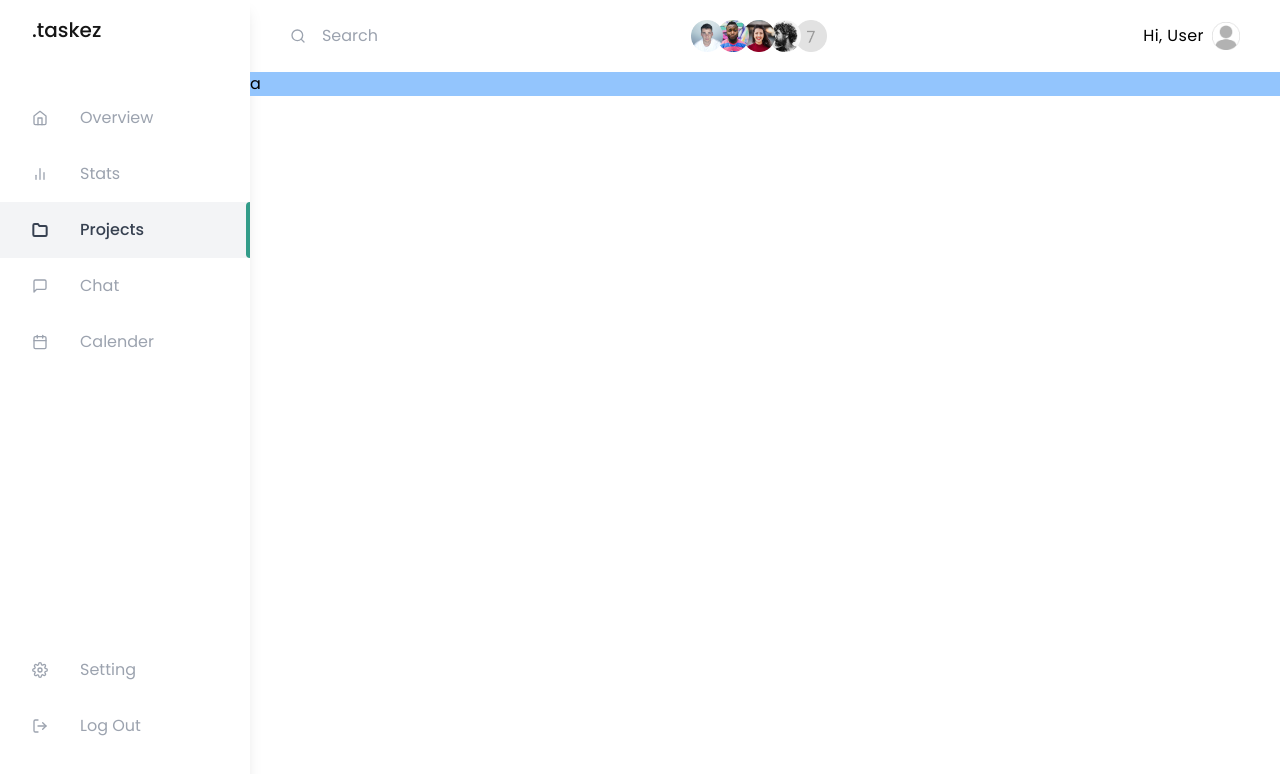
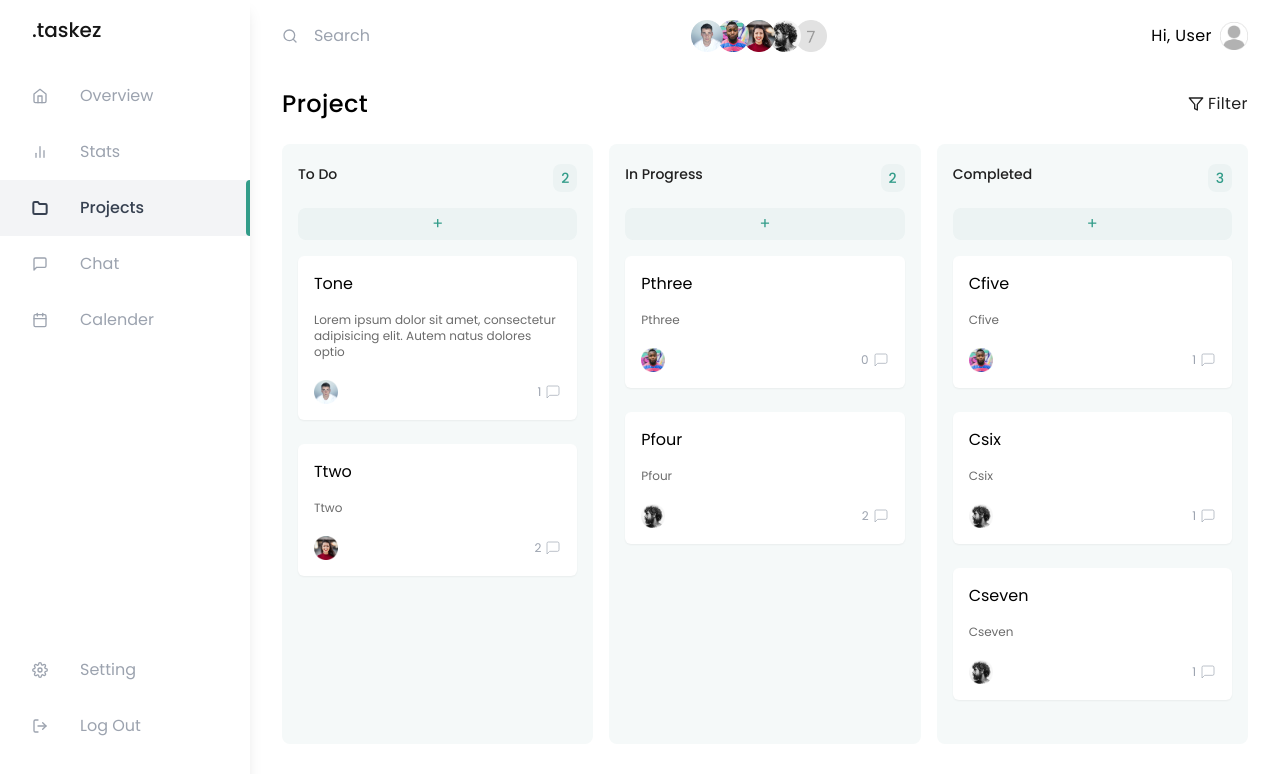
Before and after one commit to Neerajx11/Todo-ys, a React (Create React App) app: page / in a window 1280 px wide. Shown: the top 774 px of the page. Built offline with nearby package versions, Linux system fonts and the light colour scheme; sample sign-in values are in the browser's storage.

Commit message:
add basic todo drag and drop

```diff
--- a/src/components/Auth/Login.js
+++ b/src/components/Auth/Login.js
@@ -49,6 +49,7 @@ const Login = () => {
       if (values.rememberMe) saveUserToLocalStorage(values);
 
       // set user globally
+      console.log(user);
       dispatch(login(user));
       return;
     }
--- a/src/components/Dashboard/SideNav.js
+++ b/src/components/Dashboard/SideNav.js
@@ -27,11 +27,11 @@ const SideNav = () => {
   return (
     <nav className="shadow-lg pt-4 pb-12 h-screen w-max">
       {/* logo */}
-      <div className="text-[#161616] font-medium text-xl pl-8 pr-24 h-[10%]">
+      <div className="text-[#161616] font-medium text-xl pl-8 pr-24 h-[7%]">
         .taskez
       </div>
       {/* menu icons */}
-      <div className="list-none flex flex-col text-gray-400 h-[40%]">
+      <div className="list-none flex flex-col text-gray-400 h-[38%]">
         <li className={liClass}>
           <Home className={iconClass} />
           <span>Overview</span>
@@ -55,7 +55,7 @@ const SideNav = () => {
           <span>Calender</span>
         </li>
       </div>
-      <div className="h-[35%]"></div>
+      <div className="h-[40%]"></div>
       {/* setting and logout */}
       <div className="list-none text-gray-400 h-[15%]">
         <li className={liClass}>
--- a/src/components/Dashboard/index.js
+++ b/src/components/Dashboard/index.js
@@ -1,5 +1,5 @@
 import React from "react";
-import { Search } from "react-feather";
+import { Filter, Search } from "react-feather";
 import SideNav from "./SideNav";
 import User1 from "../../assets/user1.png";
 import User2 from "../../assets/user2.png";
@@ -9,10 +9,12 @@ import User5 from "../../assets/user5.png";
 import DefaultUser from "../../assets/default.png";
 import { v4 } from "uuid";
 import { useSelector } from "react-redux";
+import Todo from "../Todo";
 
 const Dashboard = () => {
   const { auth } = useSelector((state) => state);
   const getName = () => {
+    console.log(auth);
     if (auth?.fullName) {
       let [name] = auth.fullName.split(" ");
       return name;
@@ -38,10 +40,10 @@ const Dashboard = () => {
       <div>
         <SideNav />
       </div>
-      <div className="flex flex-col w-full">
+      <div className="flex flex-col w-full px-8">
         <div className="w-full">
           {/* header */}
-          <section className="px-10 py-5 flex justify-between">
+          <section className=" py-5 flex justify-between">
             <div className="text-gray-400 flex items-center">
               <Search className="w-4 h-4 mr-4" />
               <span>Search</span>
@@ -53,7 +55,21 @@ const Dashboard = () => {
             </div>
           </section>
         </div>
-        <div className="bg-blue-300">a</div>
+        {/* Todo section */}
+        <div className="">
+          {/* todo title */}
+          <div className="flex justify-between pt-4 mb-6 tracking-wide">
+            <span className="text-2xl font-medium">Project</span>
+            <div className="flex items-center text-icon">
+              <Filter className="w-4 h-4 mr-1" />
+              <span>Filter</span>
+            </div>
+          </div>
+          {/* todo groups */}
+          <div>
+            <Todo />
+          </div>
+        </div>
       </div>
     </div>
   );
--- a/src/components/PrivateRoute.js
+++ b/src/components/PrivateRoute.js
@@ -4,7 +4,6 @@ import { useSelector } from "react-redux";
 
 const PrivateRoute = ({ component: Component, ...props }) => {
   const { auth } = useSelector((state) => state);
-  console.log(auth.email);
   return auth?.email ? (
     <Component {...props} />
   ) : (
--- a/src/components/Todo/index.js
+++ b/src/components/Todo/index.js
@@ -3,9 +3,21 @@ import { DragDropContext, Draggable, Droppable } from "react-beautiful-dnd";
 import { v4 } from "uuid";
 import { handleDrag } from "../../helper/handleDrag";
 
+import User1 from "../../assets/user1.png";
+import User2 from "../../assets/user2.png";
+import User3 from "../../assets/user3.png";
+import User4 from "../../assets/user4.png";
+
+import { MessageSquare } from "react-feather";
+
 const data = {
   todo: [
-    { id: v4(), title: "Tone", description: "Tone" },
+    {
+      id: v4(),
+      title: "Tone",
+      description:
+        "Lorem ipsum dolor sit amet, consectetur adipisicing elit. Autem natus dolores optio",
+    },
     { id: v4(), title: "Ttwo", description: "Ttwo" },
   ],
   progress: [
@@ -18,26 +30,32 @@ const data = {
     { id: v4(), title: "Cseven", description: "Cseven" },
   ],
 };
-
 const base = {
   todo: [],
   progress: [],
   completed: [],
 };
 
+const nameMap = {
+  todo: "To Do",
+  progress: "In Progress",
+  completed: "Completed",
+};
+
 function Todo() {
   const [todoList, setTodoList] = useState(base);
+  const profArr = [User1, User2, User3, User4];
 
   useEffect(() => {
     setTodoList(data);
   }, []);
 
   return (
-    <div className="flex justify-center h-full">
-      <DragDropContext
-        onDragEnd={(result) => handleDrag(result, todoList, setTodoList)}
-      >
-        {/* 3 col div */}
+    <DragDropContext
+      onDragEnd={(result) => handleDrag(result, todoList, setTodoList)}
+    >
+      {/* 3 col div */}
+      <div className="flex space-x-4">
         {Object.entries(todoList).map(([todoType, todoItems]) => {
           return (
             <Droppable droppableId={todoType} key={v4()}>
@@ -47,9 +65,22 @@ function Todo() {
                     {...provided.droppableProps}
                     ref={provided.innerRef}
                     className={`${
-                      snapshot.isDraggingOver ? "bg-blue-300" : "bg-blue-800"
-                    } p-4 w-4/12 mx-4 min-h-[500px]`}
+                      snapshot.isDraggingOver
+                        ? "bg-bgsecondary bg-opacity-95"
+                        : "bg-bgsecondary"
+                    } px-4 py-5 w-4/12 min-h-[500px] rounded-lg `}
                   >
+                    {/* todo col heading */}
+                    <div className="flex justify-between text-sm font-medium">
+                      <span className="text-icon">{nameMap[todoType]}</span>
+                      <span className="text-primary bg-bgprimary rounded-lg px-2 py-1">
+                        {todoItems.length}
+                      </span>
+                    </div>
+                    {/* todo add option */}
+                    <div className="text-primary cursor-pointer bg-bgprimary text-center text-base py-1 rounded-lg my-4 hover:bg-[#DEF0F0]">
+                      +
+                    </div>
                     {/* mapping items of todos */}
                     {todoItems.map((item, idx) => {
                       return (
@@ -64,16 +95,35 @@ function Todo() {
                                 ref={provided.innerRef}
                                 {...provided.draggableProps}
                                 {...provided.dragHandleProps}
-                                className={`p-16 mb-6 min-h-[50px] ${
+                                className={`p-4 mb-6 min-h-[50px] rounded-md shadow-sm ${
                                   snapshot.isDragging
-                                    ? "bg-orange-400"
-                                    : "bg-pink-500"
-                                } text-white`}
+                                    ? "bg-white bg-opacity-50"
+                                    : "bg-white"
+                                } `}
                                 style={{ ...provided.draggableProps.style }}
                                 onClick={() => console.log("Hello")}
                               >
+                                {/* each card here */}
                                 <span>{item.title}</span>
-                                <div>{item.description}</div>
+                                <div className="text-[#6B6B6B] text-xs mt-4">
+                                  {item.description}
+                                </div>
+                                <div className="flex justify-between mt-5">
+                                  <img
+                                    src={profArr[Math.floor(Math.random() * 4)]}
+                                    className="w-6 h-6"
+                                    alt="default user"
+                                  />
+                                  <div className="flex items-center text-gray-400">
+                                    <span className="mr-1 text-[12px]">
+                                      {Math.floor(Math.random() * 3)}
+                                    </span>
+                                    <MessageSquare
+                                      strokeWidth={1}
+                                      className="w-4 h-4"
+                                    />
+                                  </div>
+                                </div>
                               </div>
                             );
                           }}
@@ -87,8 +137,8 @@ function Todo() {
             </Droppable>
           );
         })}
-      </DragDropContext>
-    </div>
+      </div>
+    </DragDropContext>
   );
 }
 
--- a/src/features/authSlice.js
+++ b/src/features/authSlice.js
@@ -1,7 +1,7 @@
 import { createSlice } from "@reduxjs/toolkit";
 
 const initialState = {
-  name: "",
+  fullName: "",
   email: "",
   password: "",
   rememberMe: false,
--- a/src/store.js
+++ b/src/store.js
@@ -3,7 +3,7 @@ import authReducer from "./features/authSlice";
 import { getUserFromLocalStorage } from "./helper/localStorageHelper";
 
 const initialAuthState = {
-  name: "",
+  fullName: "",
   email: "",
   password: "",
   rememberMe: false,
```
